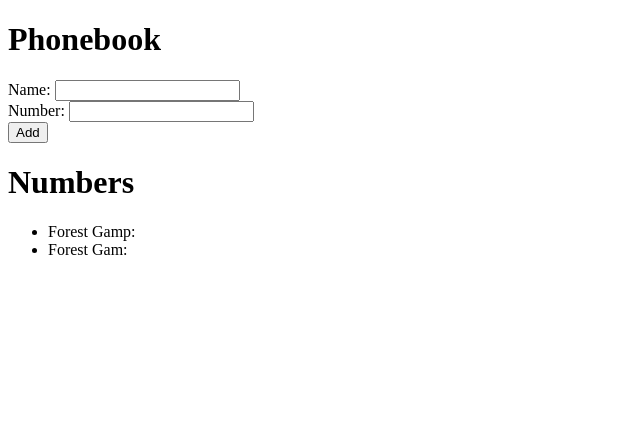
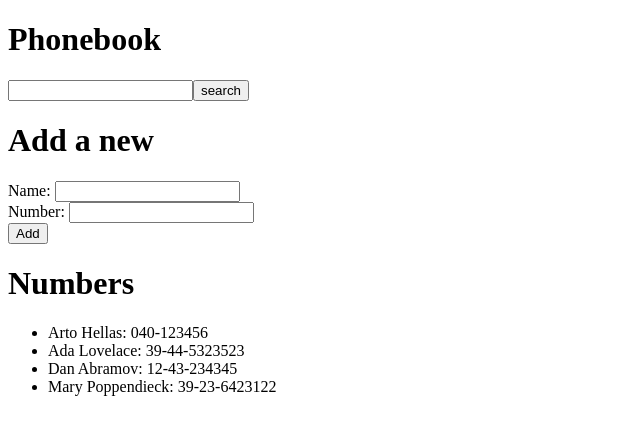
Before and after one commit to L-U-C-I-F-E-R/Course-from-fullstackopen.com, a React (Create React App) app in the folder course/: page / in a window 1280 px wide. Shown: the top 434 px of the page, without its empty margins (0-640 px from the left). Built offline with nearby package versions, Linux system fonts and the light colour scheme.

Commit message:
ex 2.9 - searching

```diff
--- a/course/src/App.js
+++ b/course/src/App.js
@@ -2,12 +2,16 @@ import { useState } from 'react'
 
 const App = () => {
     const [persons, setPersons] = useState([
-        {name: 'Forest Gamp'},
-        {name: 'Forest Gam'}
+        { name: 'Arto Hellas', number: '040-123456', id: 1 },
+        { name: 'Ada Lovelace', number: '39-44-5323523', id: 2 },
+        { name: 'Dan Abramov', number: '12-43-234345', id: 3 },
+        { name: 'Mary Poppendieck', number: '39-23-6423122', id: 4 }
 ])
 
     const [newPerson, setNewPerson] = useState('')
     const [number, setNumber] = useState('')
+    const [search, setSearch] = useState('')
+    // const [searched, setSearched] = useState()
 
     const AddName = (event) => {
         event.preventDefault()
@@ -28,19 +32,71 @@ const App = () => {
             }
     }
 
-
     const HandlerChange = (a, event) => {
         console.log(a)
         switch (a) {
             case 1: setNewPerson(event.target.value);
             break;
-            case 2: setNumber(event.target.value)
+            case 2: setNumber(event.target.value);
+            break;
+            case 3: setSearch(event.target.value);
+            break;
         }
     }
+
+    const searchName = () => {
+        if (search != '') {let some = persons.filter((person) => {
+            let name = JSON.stringify(person.name)
+            let nameLowerCase = name.toLowerCase()
+            if (name.includes(search) || nameLowerCase.includes(search)) {
+                return person
+            }
+
+        })
+        return <ul>
+        {some.map(result => <li key={result.id}>{result.name}: {result.number}</li>)} </ul> }
+
+
+        // let some = persons.map((person) => {
+        //     let name = JSON.stringify(person.name)
+        //     let nameLowerCase = name.toLowerCase()
+        //     if (name.includes(search) || nameLowerCase.includes(search)) {
+        //         result = <div><ul><li key={person.id}>{person.name}: {person.number}</li></ul>
+        //         </div>
+
+        //     }
+
+        //         // return console.log(`${person.name}:`)
+        // })
+
+
+        //  persons.forEach((person) => {
+        //     let name = JSON.stringify(person.name)
+        //     let nameLowerCase = name.toLowerCase()
+        //                     // console.log(name.includes(search) || nameLowerCase.includes(search))
+        //     if (name.includes(search) || nameLowerCase.includes(search)) {
+        //     // return <ul>
+        //     //         <li key={person.id}>{person.name}: {person.number}</li>
+        //     //         </ul>
+        //     return console.log(`${person.name}:`)
+        // }})
+    }
+
+    const showName = () => {
+        if (search === '') {
+            return <ul>
+            {persons.map(person => <li key={person.name}>{person.name}: {person.number}</li>)}
+            </ul>
+            }
+        }
 
 return(
     <div>
         <h1>Phonebook</h1>
+        <input onChange={(e) => HandlerChange(3, e)}
+        value={search}/>
+        <button onClick={searchName}>search</button>
+        <h1>Add a new</h1>
         <form onSubmit={AddName}>
             <div>
                 Name: <input onChange={(e) => HandlerChange(1, e)}
@@ -55,14 +111,15 @@ return(
             </div>
         </form>
         <h1>Numbers</h1>
-        <ul>
-            {persons.map(person => <li key={person.name}>{person.name}: {person.number}</li>)}
+        {showName()}
+        {searchName()}
+
+
             {/* {console.log(persons[2].number)} */}
             {/* {console.log(Object.getOwnPropertyNames(persons))} */}
-        </ul>
+
     </div>
 )
-
 }
 
 export default App;
```
